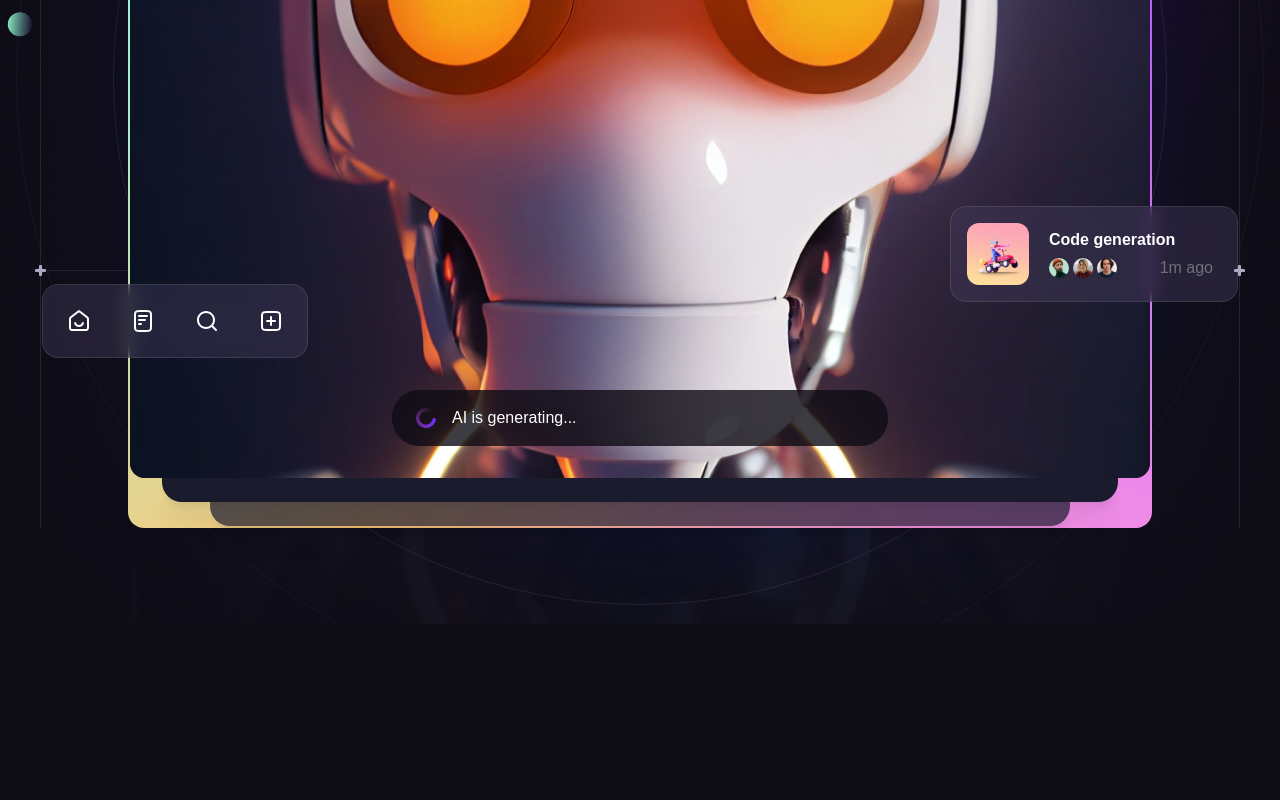
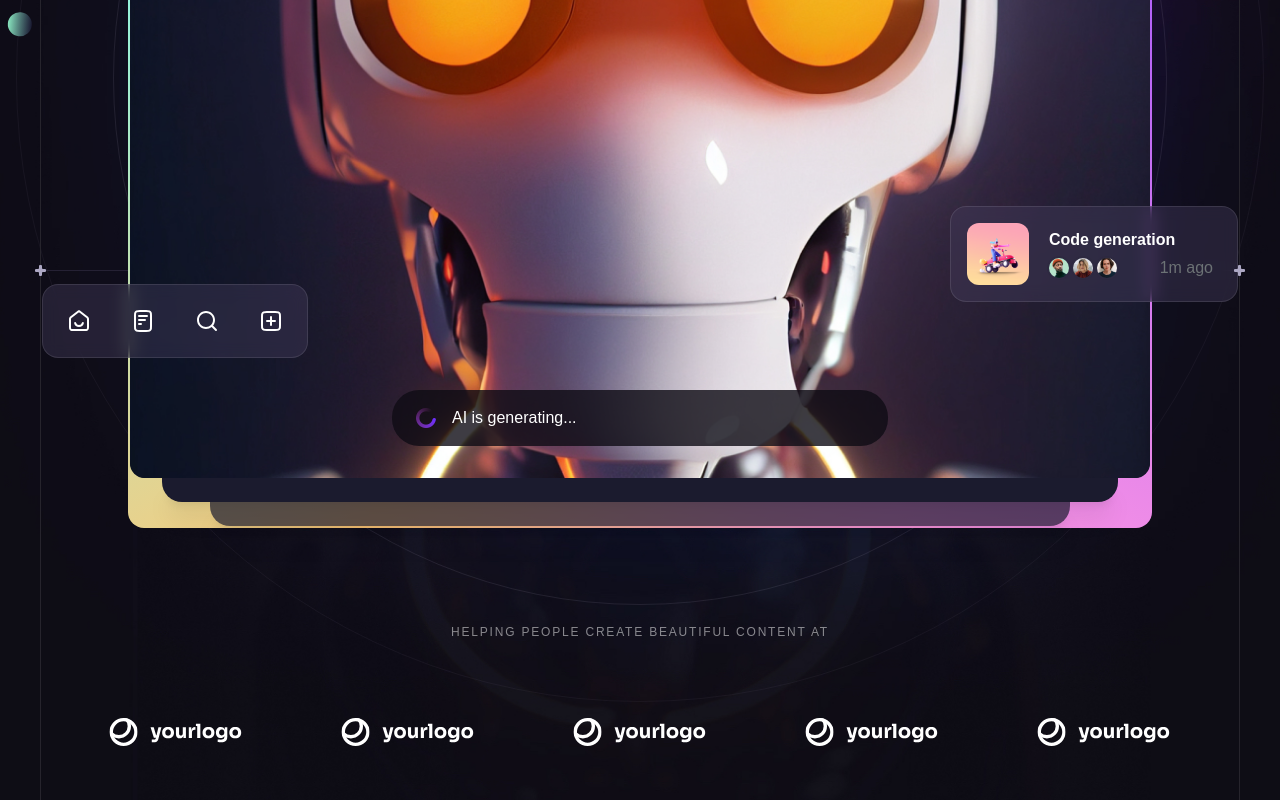
Before and after one commit to gergowebdev/AI-Landing-Page, a React (Vite) app: page / in a window 1280 px wide. Shown: the part 614-1414 px from the top of the page. Before the commit the page ends 1238 px from the top, so only its background shows below. Built offline with nearby package versions, Linux system fonts and the light colour scheme.

Commit message:
Finishing the Hero section

```diff
--- /dev/null
+++ b/src/components/CompanyLogos.jsx
@@ -0,0 +1,23 @@
+import { companyLogos } from "../constants";
+
+const CompanyLogos = ({ className }) => {
+  return (
+    <div className={className}>
+      <h5 className="tagline mb-6 text-center text-n-1/50">
+        Helping people create beautiful content at
+      </h5>
+      <ul className="flex">
+        {companyLogos.map((logo, index) => (
+          <li
+            className="flex items-center justify-center flex-1 h-34"
+            key={index}
+          >
+            <img src={logo} width={134} height={28} alt={logo} />
+          </li>
+        ))}
+      </ul>
+    </div>
+  );
+};
+
+export default CompanyLogos;
--- a/src/components/Hero.jsx
+++ b/src/components/Hero.jsx
@@ -8,6 +8,7 @@
 import { heroIcons } from "../constants";
 import Generating from "./Generating";
 import Notification from "./Notification";
+import CompanyLogos from "./CompanyLogos";
 
 const Hero = () => {
   const parallaxRef = useRef(null);
@@ -92,6 +93,8 @@
 
           <BackgroundCircles />
         </div>
+
+        <CompanyLogos className="hidden relative z-10 mt-20 lg:block" />
       </div>
 
       <BottomLine />
```
